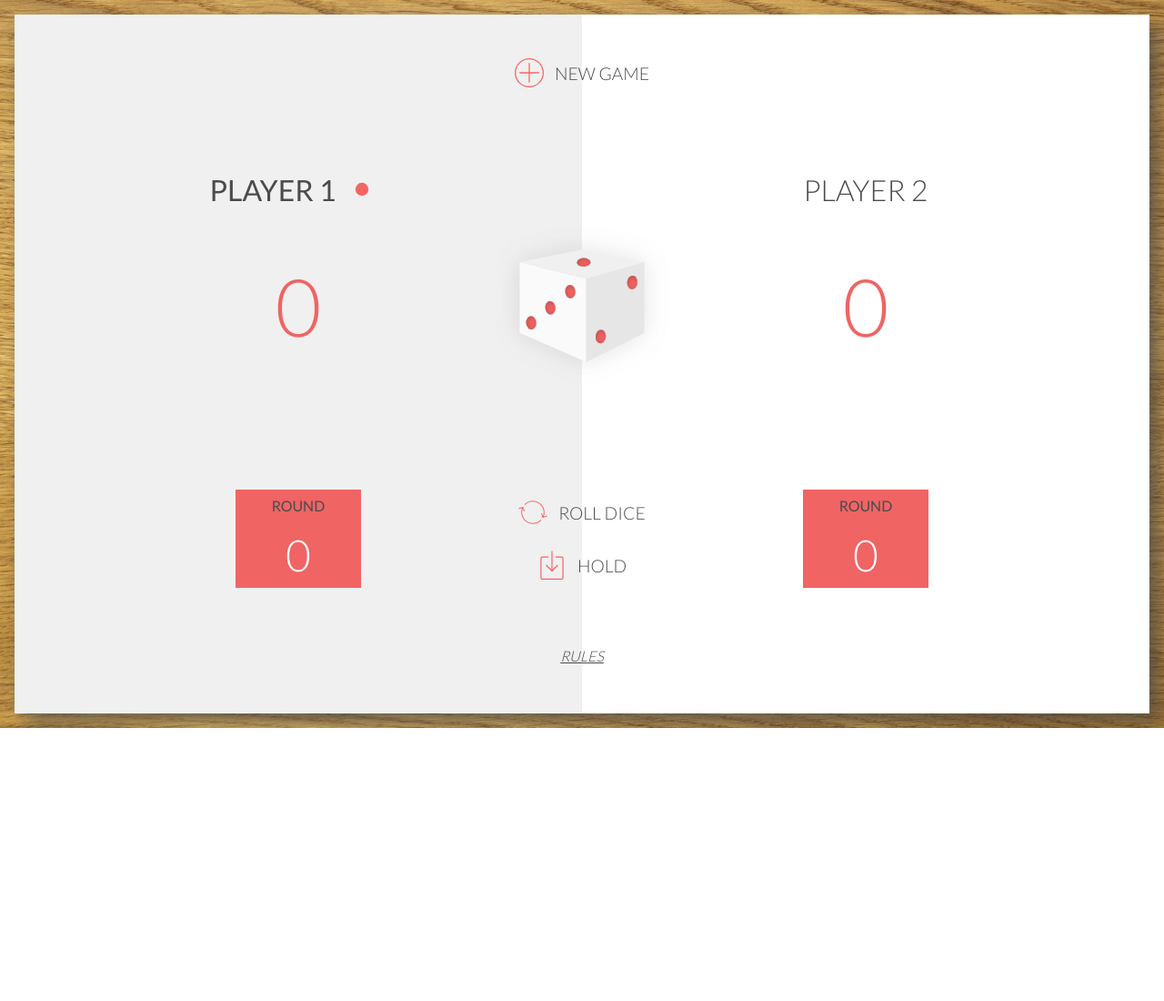
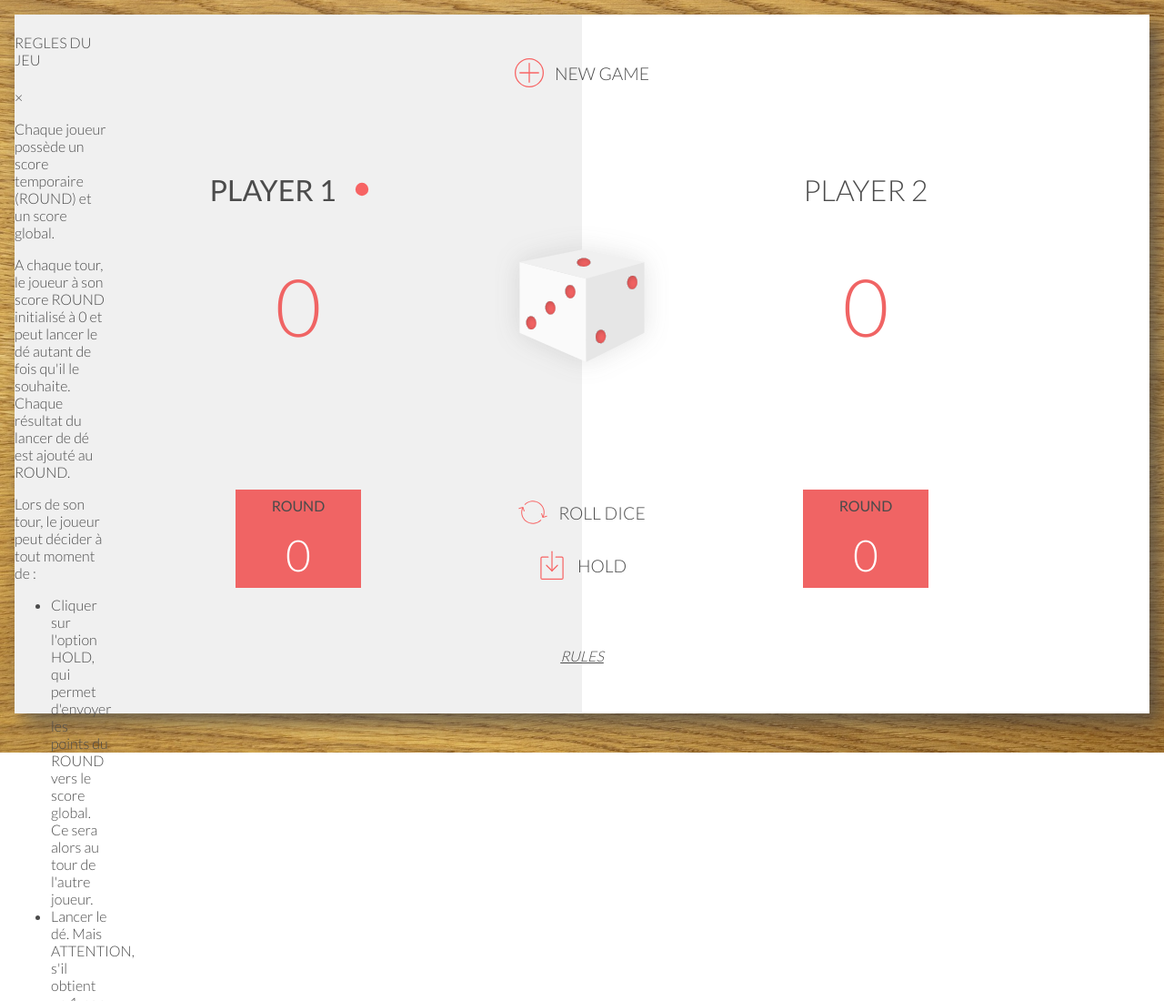
Before and after one commit to ManonGorasso/Dice-Game, a plain HTML site: page index.html in a window 1280 px wide. Shown: the top 1100 px of the page at 91% size. Before the commit the page ends 800 px from the top, so only its background shows below. Drawn offline with Linux system fonts and the light colour scheme.

Commit message:
Ajout contenu fenêtre modale dans index.html

```diff
--- a/index.html
+++ b/index.html
@@ -79,6 +79,28 @@
         <!-- Bouton règles du jeu -->
         <button class="rules-btn rules">RULES</button>
 
+        <!-- Fenêtre modale -->
+        <div>
+            <div>
+                <div>
+                    <h4>REGLES DU JEU</h4>
+                    <span>&times;</span>
+                </div>
+                <div>
+                    <p>Chaque joueur possède un score temporaire (ROUND) et un score global.</p>
+                    <p>A chaque tour, le joueur à son score ROUND initialisé à 0 et peut lancer le dé autant de fois qu'il le souhaite.<br/>Chaque résultat du lancer de dé est ajouté au ROUND.</p>
+                    <p>Lors de son tour, le joueur peut décider à tout moment de :
+                        <ul>
+                            <li>Cliquer sur l'option HOLD, qui permet d'envoyer les points du ROUND vers le score global. Ce sera alors au tour de l'autre joueur.</li>
+                            <li>Lancer le dé. Mais ATTENTION, s'il obtient un 1, son ROUND est perdu et c'est la fin de son tour.
+                            </li>
+                        </ul>
+                    </p>
+                    <p>Le premier joueur qui atteint un score global de 100 points gagne le jeu !</p>
+                </div>
+            </div>
+        </div>
+
     </main>
 
     <script src="./js-script/script.js"></script>
```
